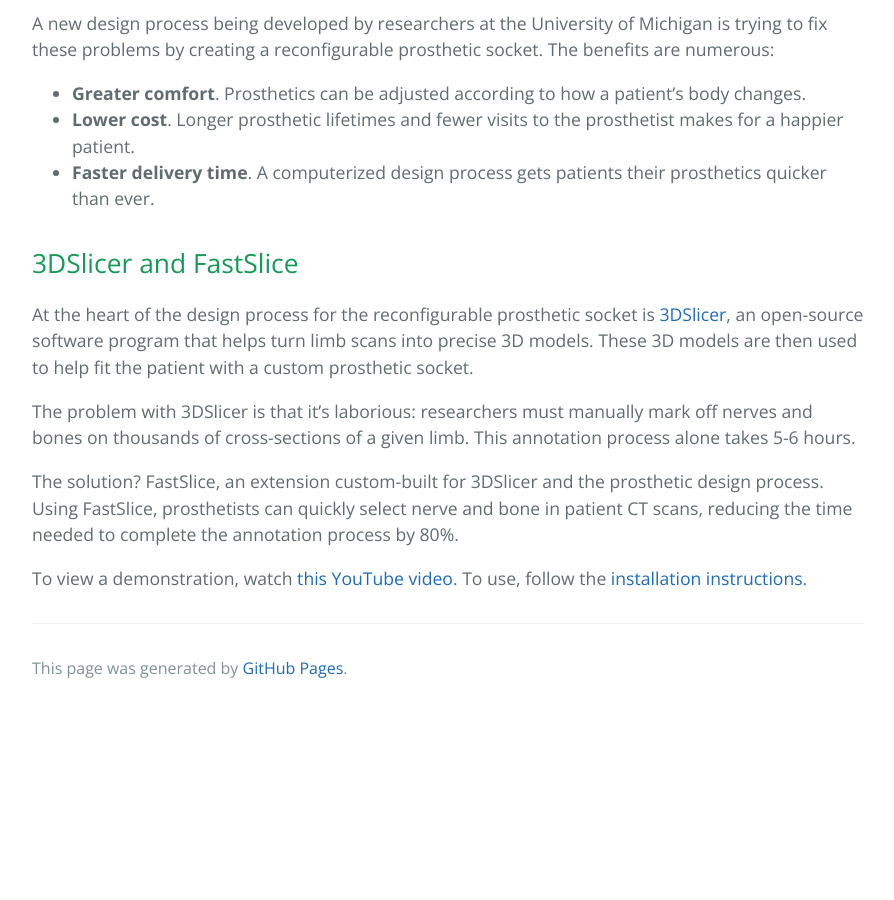
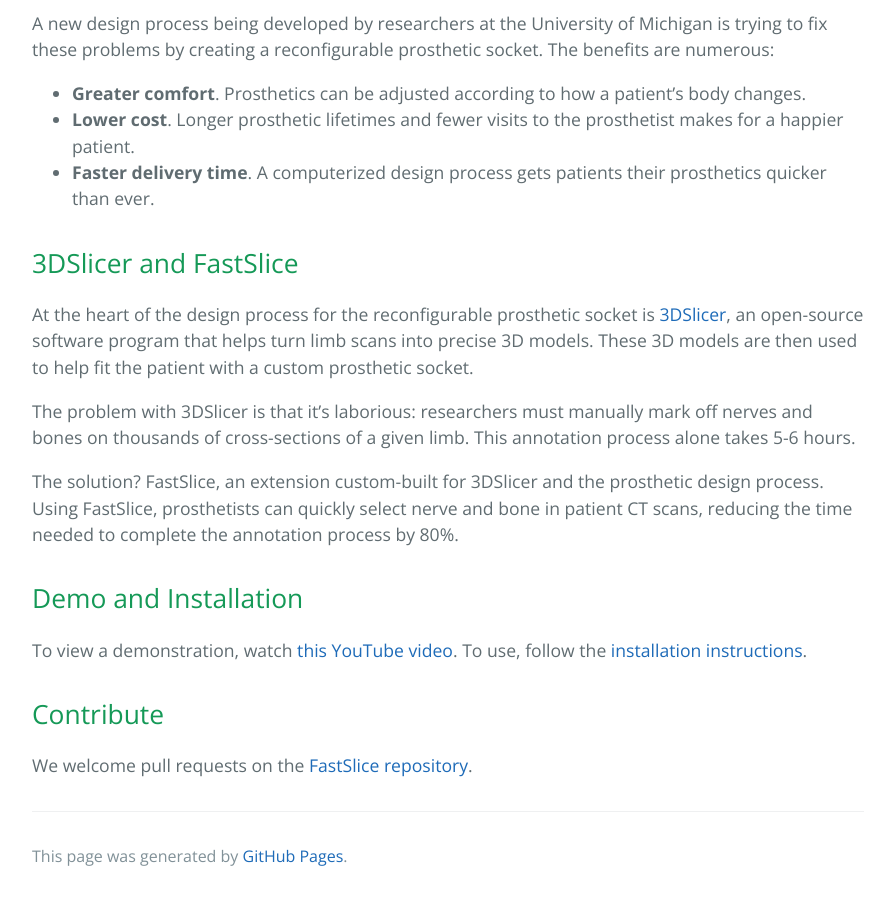
Before and after one commit to FastSlice/fastslice.github.io, a Jekyll site: the page built from index.md, in a window 1280 px wide and 900 px high, scrolled down 811 px. Shown: the whole window, without its empty margins (192-1086 px from the left). Built offline with Jekyll 4.4.1, drawn with Linux system fonts in a browser that asks for light colours; our own code applies the rules of GitHub Pages for plain Markdown files; before the commit the page ends 1523 px from its top, so only the background shows below that.

Commit message:
Add 'Contribute' header on main page

```diff
--- a/index.md
+++ b/index.md
@@ -28,4 +28,10 @@ The problem with 3DSlicer is that it's laborious: researchers must manually mark
 
 The solution? FastSlice, an extension custom-built for 3DSlicer and the prosthetic design process. Using FastSlice, prosthetists can quickly select nerve and bone in patient CT scans, reducing the time needed to complete the annotation process by 80%.
 
+## Demo and Installation
+
 To view a demonstration, watch [this YouTube video](https://youtu.be/qJFSeH6n0QE?t=1m54s). To use, follow the [installation instructions](https://fastslice.github.io/install).
+
+## Contribute
+
+We welcome pull requests on the [FastSlice repository](https://github.com/FastSlice/FastSlice).
```
